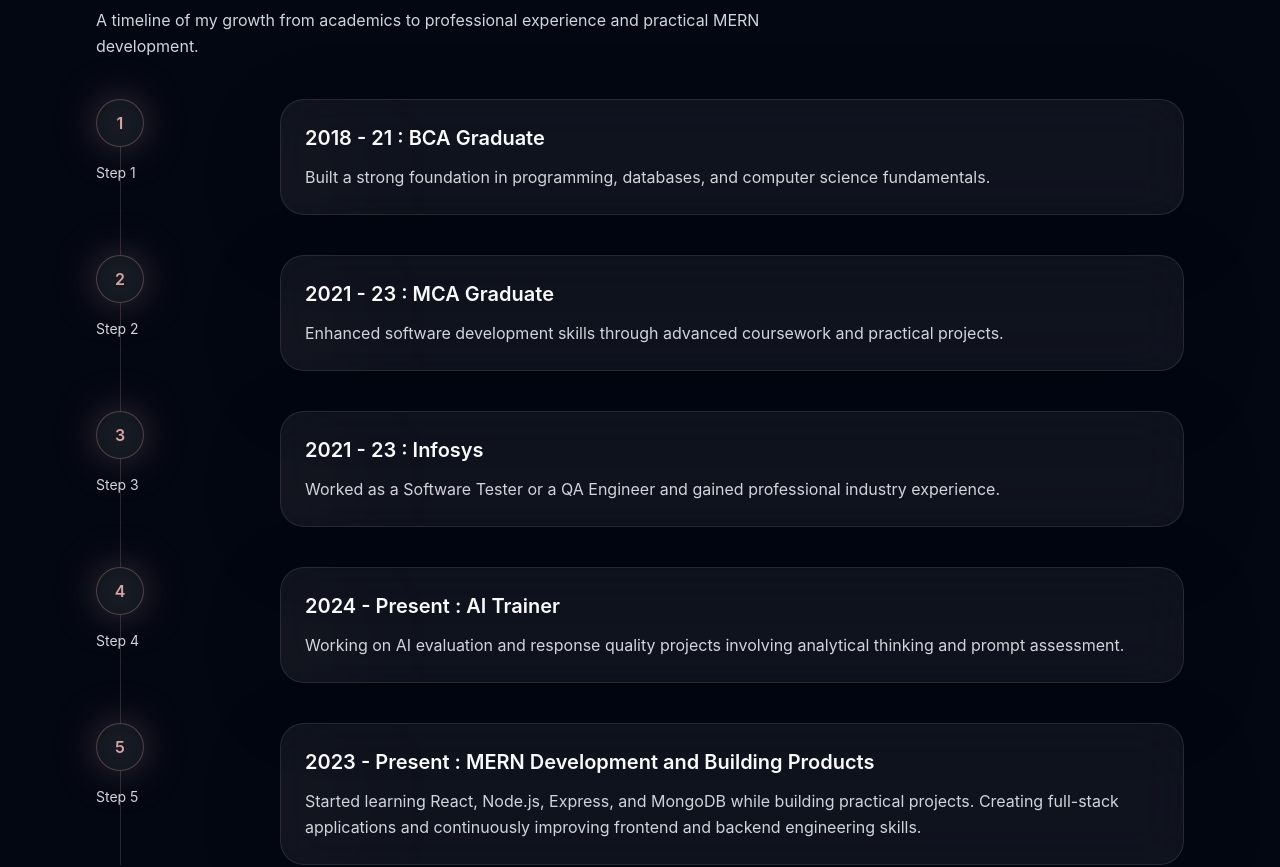
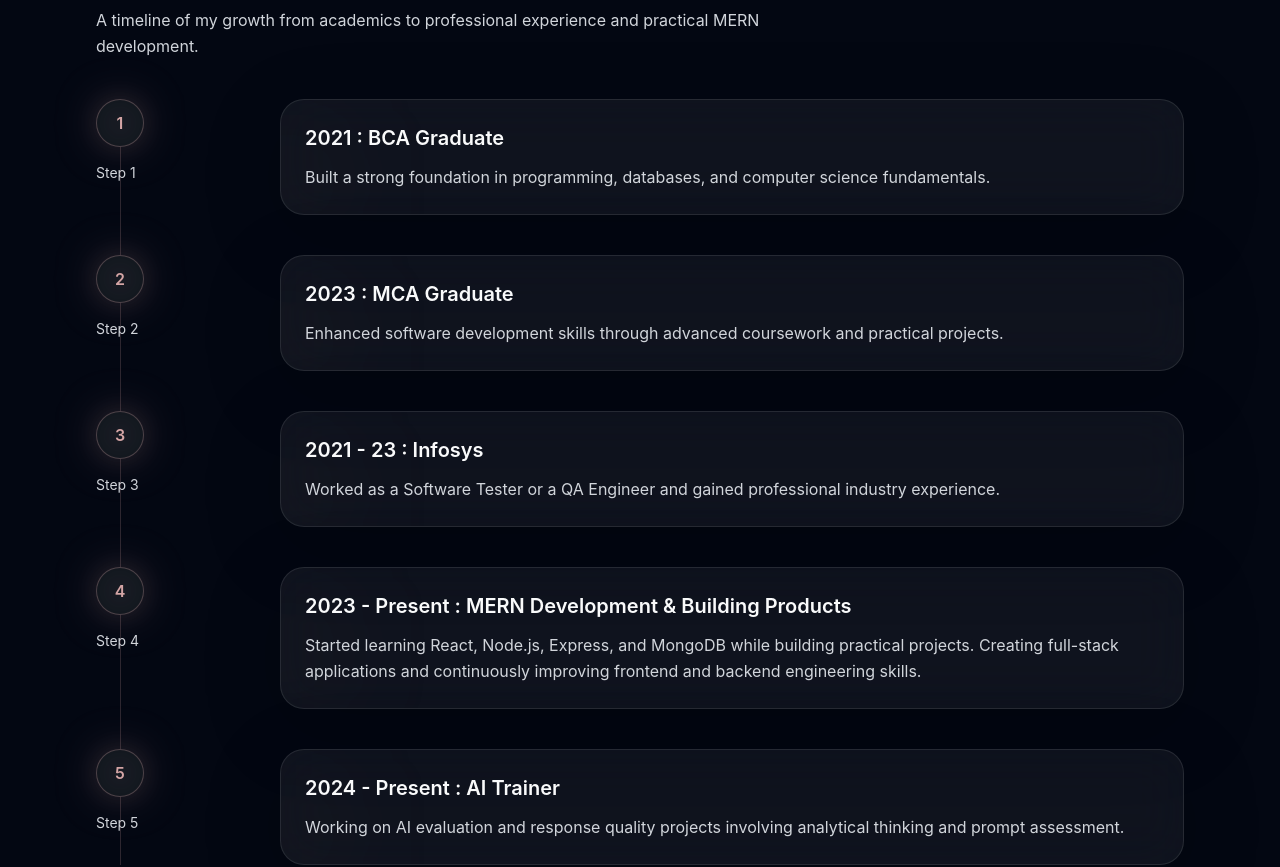
Before and after one commit to nikkimalik/nikki-portfolio, a React (Vite) app: page / in a window 1280 px wide. Shown: the part 2501-3368 px from the top of the page. Built offline with nearby package versions, Linux system fonts and the light colour scheme; a web font is replaced by a local one.

Commit message:
Update contactform and myjourney component

```diff
--- a/src/components/ContactForm.jsx
+++ b/src/components/ContactForm.jsx
@@ -154,7 +154,7 @@ function ContactForm() {
               name="from_email"
               value={formData.from_email}
               onChange={handleChange}
-              placeholder="your.email@example.com"
+              placeholder="your.email@domain.com"
               disabled={loading}
               className="w-full px-4 py-3 rounded-lg border border-[#D4A5A5]/20 bg-white/5 text-[#F9FAFB] placeholder-[#D1D5DB]/50 transition-colors duration-200 focus:border-[#D4A5A5]/50 focus:bg-white/10 focus:outline-none disabled:opacity-50"
             />
--- a/src/sections/JourneySection.jsx
+++ b/src/sections/JourneySection.jsx
@@ -3,12 +3,12 @@ import {useNavigate} from "react-router-dom";
 
 const journeyItems = [
    {
-    title: "2018 - 21 : BCA Graduate",
+    title: "2021 : BCA Graduate",
     description:
       "Built a strong foundation in programming, databases, and computer science fundamentals.",
   },
   {
-    title: "2021 - 23 : MCA Graduate",
+    title: "2023 : MCA Graduate",
     description:
       "Enhanced software development skills through advanced coursework and practical projects.",
   },
@@ -18,14 +18,14 @@ const journeyItems = [
       "Worked as a Software Tester or a QA Engineer and gained professional industry experience.",
   },
   {
+    title: "2023 - Present : MERN Development & Building Products",
+    description:
+      "Started learning React, Node.js, Express, and MongoDB while building practical projects. Creating full-stack applications and continuously improving frontend and backend engineering skills.",
+  },
+  {
     title: "2024 - Present : AI Trainer",
     description:
       "Working on AI evaluation and response quality projects involving analytical thinking and prompt assessment.",
-  },
-  {
-    title: "2023 - Present : MERN Development and Building Products",
-    description:
-      "Started learning React, Node.js, Express, and MongoDB while building practical projects. Creating full-stack applications and continuously improving frontend and backend engineering skills.",
   },
 ];
 
```
